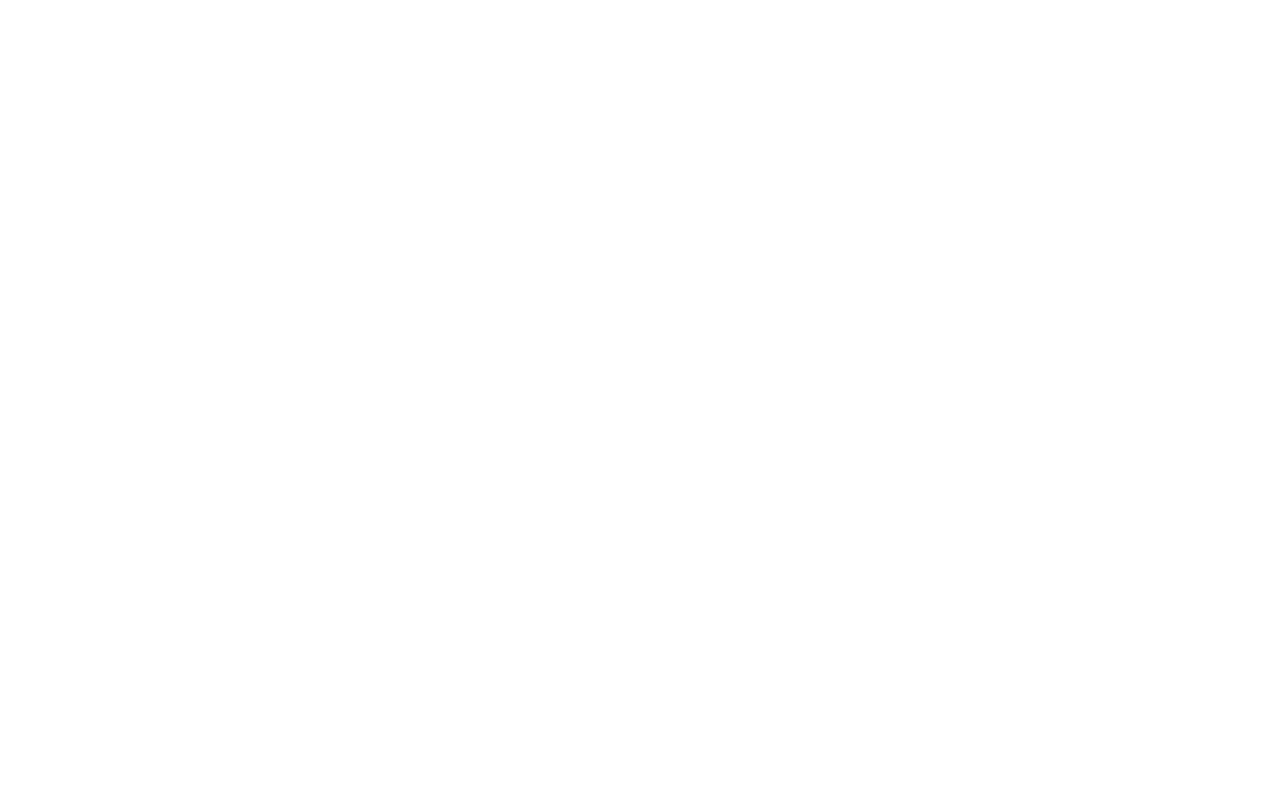
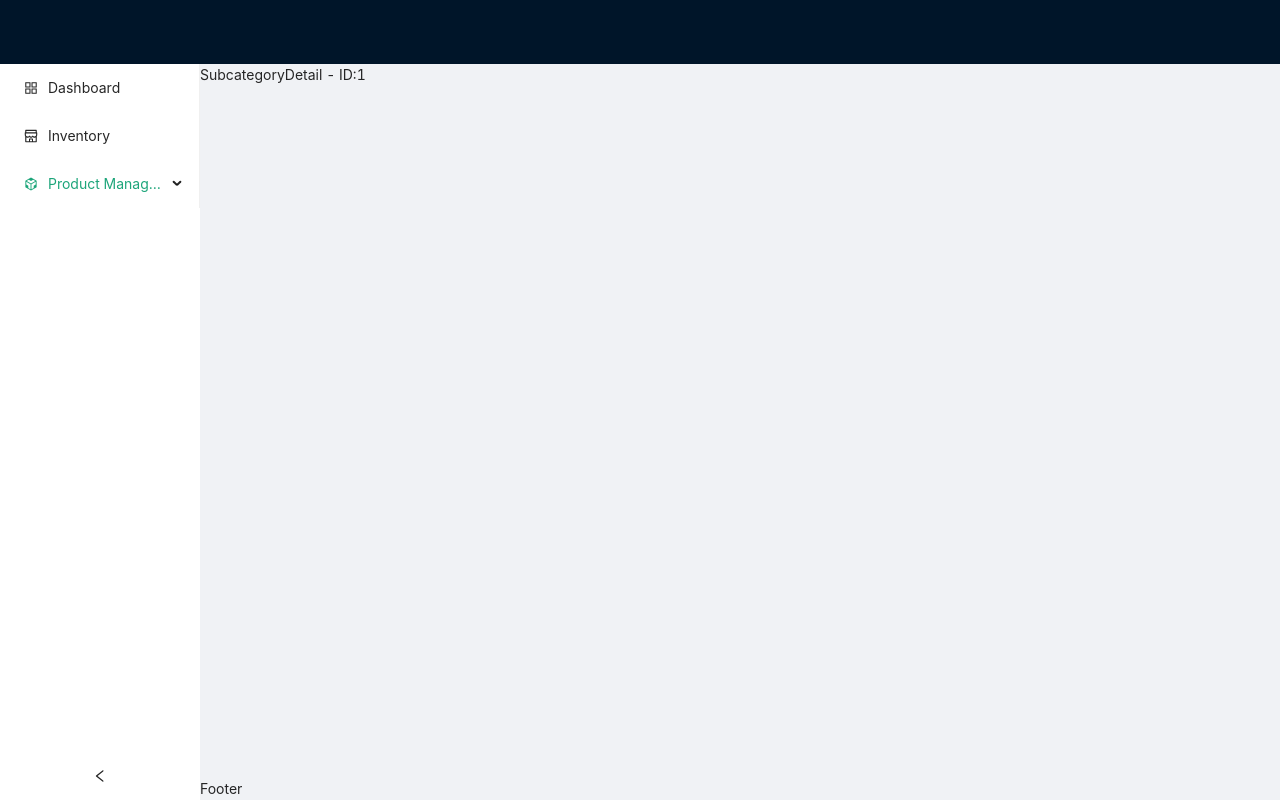
Before and after one commit to cuongpham166/inventrol-ui, a React (Create React App) app: page /subcategory/1 in a window 1280 px wide. Before the commit this address had no page. Built offline with nearby package versions, Linux system fonts and the light colour scheme.

Commit message:
Sidebar Configuration
Config Sidebar and Menu Items
Install useNavigate & useLocation

```diff
--- a/src/components/Toolbar/index.jsx
+++ b/src/components/Toolbar/index.jsx
@@ -4,11 +4,12 @@
 const { Search } = Input;
 const onSearch = (value) => console.log(value);
 const Toolbar = (props) => {
+    const searchPlaceholder = props.toolbarData.searchPlaceholder;
     return (
         <div style={{ marginBottom: '20px' }}>
             <Row justify="space-between">
                 <Col span={5}>
-                    <Search placeholder="input search text" onSearch={onSearch} enterButton />
+                    <Search placeholder={searchPlaceholder} onSearch={onSearch} enterButton />
                 </Col>
                 <Col span={12}>
                     <Row></Row>
--- a/src/components/Topbar/index.jsx
+++ b/src/components/Topbar/index.jsx
@@ -6,8 +6,8 @@
 const { Title } = Typography;
 
 const Topbar = (props) => {
-    const title = props.toolbarData.title;
-    const subtitle = props.toolbarData.subtitle;
+    const title = props.topbarData.title;
+    const subtitle = props.topbarData.subtitle;
     return (
         <Row justify="space-between">
             <Col span={8}>
@@ -18,13 +18,13 @@
                 )}
                 {subtitle && (
                     <Title level={5} style={{ marginTop: '0px', fontWeight: '300' }}>
-                        {props.toolbarData.subtitle}
+                        {props.topbarData.subtitle}
                     </Title>
                 )}
             </Col>
             <Col span={12}>
                 <Button type="primary" icon={<PlusOutlined />} style={{ float: 'right' }}>
-                    {props.toolbarData.buttonText}
+                    {props.topbarData.buttonText}
                 </Button>
             </Col>
         </Row>
--- a/src/layouts/components/Sidebar/index.jsx
+++ b/src/layouts/components/Sidebar/index.jsx
@@ -1,6 +1,7 @@
-import React, { useState } from 'react';
+import React, { useState, useEffect } from 'react';
 import { AppstoreOutlined, ShopOutlined, CodeSandboxOutlined, TagOutlined, TagsOutlined } from '@ant-design/icons';
 import { Layout, Menu } from 'antd';
+import { useNavigate, useLocation } from 'react-router-dom';
 
 const { Sider } = Layout;
 
@@ -23,7 +24,27 @@
 ];
 
 const Sidebar = (props) => {
+    const navigate = useNavigate();
+    const location = useLocation();
     const [collapsed, setCollapsed] = useState(false);
+
+    const currentPath = location.pathname;
+    const currentKeyMenu = currentPath.split('/')[1];
+    let selectedKeyValue = 'dashboard';
+    if (currentKeyMenu != '') {
+        selectedKeyValue = currentKeyMenu;
+    }
+    const [selectedKey, setSelectedKey] = useState(selectedKeyValue);
+
+    const onClickMenu = (item) => {
+        let pathName = item.key;
+        pathName === 'dashboard' ? navigate('/') : navigate('/' + pathName);
+    };
+
+    useEffect(() => {
+        setSelectedKey(selectedKeyValue);
+    }, [location]);
+
     return (
         <Sider
             theme="light"
@@ -34,7 +55,7 @@
                 overflow: 'auto',
             }}
         >
-            <Menu theme="light" defaultSelectedKeys={['dashboard']} mode="inline" items={items} />
+            <Menu theme="light" selectedKeys={[selectedKey]} mode="inline" items={items} onClick={onClickMenu} />
         </Sider>
     );
 };
--- a/src/pages/CategoryPage.jsx
+++ b/src/pages/Category/List.jsx
@@ -1,7 +1,7 @@
 import React from 'react';
 
-const CategoryPage = (props) => {
+const CategoryList = (props) => {
     return <div>CategoryPage</div>;
 };
 
-export default CategoryPage;
+export default CategoryList;
--- /dev/null
+++ b/src/pages/Nomatch/index.jsx
@@ -0,0 +1,7 @@
+import React from 'react';
+
+const NoMatch = (props) => {
+    return <div>NoMatch</div>;
+};
+
+export default NoMatch;
--- /dev/null
+++ b/src/pages/Subcategory/Detail.jsx
@@ -0,0 +1,9 @@
+import React from 'react';
+import { useParams } from 'react-router-dom';
+
+const SubcategoryDetail = (props) => {
+    const { id } = useParams();
+    return <div>SubcategoryDetail - ID:{id}</div>;
+};
+
+export default SubcategoryDetail;
--- a/src/pages/SubcategoryPage.jsx
+++ b/src/pages/Subcategory/List.jsx
@@ -1,12 +1,12 @@
 import React, { useState, useEffect } from 'react';
 
-import Topbar from '../components/Topbar';
-import Toolbar from '../components/Toolbar';
+import Topbar from '../../components/Topbar';
+import Toolbar from '../../components/Toolbar';
 import { Table } from 'antd';
 
-import * as subcategoryService from '../api/services/Subcategory';
+import * as subcategoryService from '../../api/services/Subcategory';
 
-const SubcategoryPage = (props) => {
+const SubcategoryList = (props) => {
     const [dataSource, setDataSource] = useState([]);
 
     useEffect(() => {
@@ -46,10 +46,15 @@
         },
     ];
 
-    const toolbarData = {
+    const topbarData = {
         title: 'List of Subcategories',
         subtitle: 'Product Managment',
         buttonText: 'Create Subcategory',
+        searchbarPlaceholder: 'Search a Subcategory',
+    };
+
+    const toolbarData = {
+        searchPlaceholder: 'Search a Subcategory',
     };
 
     const getAllData = async () => {
@@ -59,9 +64,9 @@
 
     return (
         <div style={{ padding: '50px' }}>
-            <Topbar toolbarData={toolbarData} />
+            <Topbar topbarData={topbarData} />
             <div style={{ padding: '35px', backgroundColor: 'whitesmoke' }}>
-                <Toolbar />
+                <Toolbar toolbarData={toolbarData} />
                 <Table
                     columns={columns}
                     dataSource={dataSource}
@@ -77,4 +82,4 @@
     );
 };
 
-export default SubcategoryPage;
+export default SubcategoryList;
--- /dev/null
+++ b/src/pages/Subcategory/index.js
@@ -0,0 +1,2 @@
+export { default as Subcategory } from './Detail';
+export { default as SubcategoryList } from './List';
```
Also changed, not shown: src/routes/index.js (+10 -6 lines), src/pages/Home/index.jsx (renamed from src/pages/DashboardPage.jsx).
